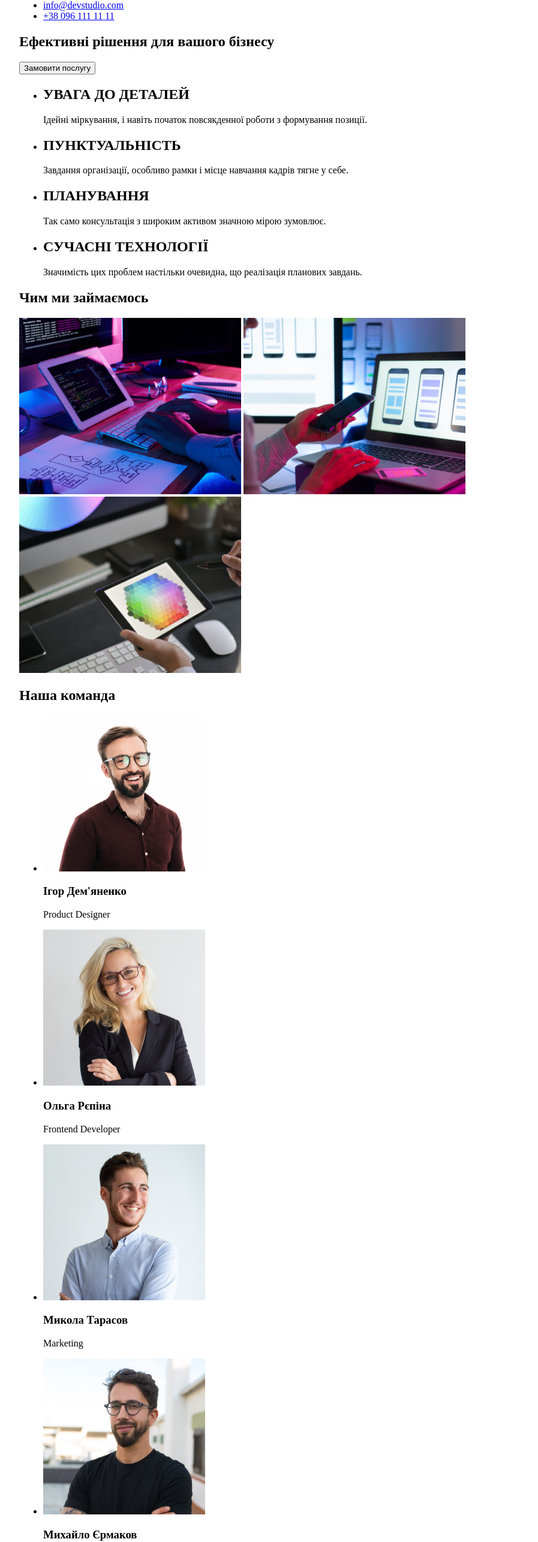
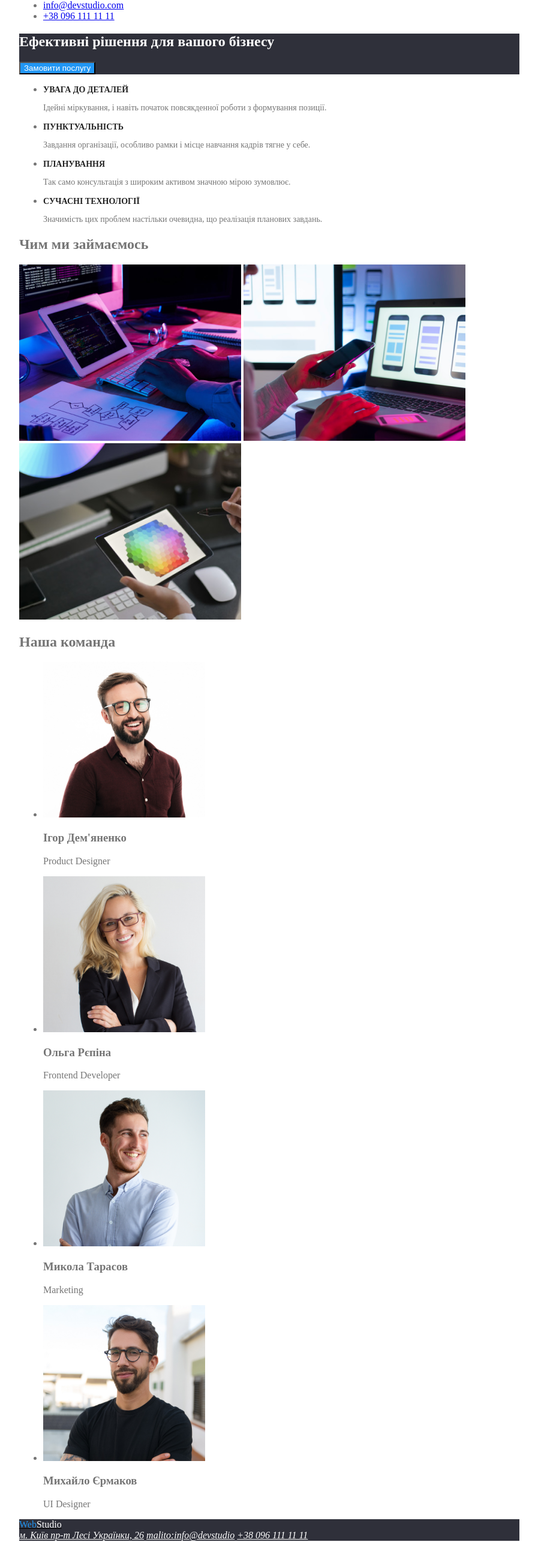
Before and after one commit to RomanKaptarUA/WebStudio, a plain HTML site: page index.html in a window 1280 px wide. Shown: the part 112-2683 px from the top of the page at 60% size, without its empty margins (191-1088 px from the left). Drawn offline with Linux system fonts and the light colour scheme.

Commit message:
add changes to css

```diff
--- a/css/style.css
+++ b/css/style.css
@@ -1,4 +1,79 @@
+:root{
+ --primary-text-color: #757575;
+ --title-text-color: #212121;
+ --second-text-color: #ffffff;
+ --background-button-color: #2196F3;
+ --primary-background-color: #FFF;
+ --backgroun-team-color: #F5F4FA;
+ --logo-color: #000;
+ --secondary-background-color: #2f303A;
+}
 body{
     padding: 0 215px;
-    color: 757575;
+    color: var(--primary-text-color);
+    background-color: var(--primary-background-color);
    }
+
+   span{
+    color: #2196F3;
+   }
+
+   /*header*/
+   .logo{
+    color: var(--logo-color);
+   }
+
+   .blue{
+    color: var(--background-button-color);
+   }
+
+.site{
+    color: var(--title-text-color);
+}
+
+/*post*/
+.post{
+    background-color: var(--secondary-background-color);
+}
+.post-title{
+    color: var(--second-text-color);
+}
+.post-button{
+    color: var(--second-text-color);
+    background: var(--background-button-color);
+    cursor: pointer;
+}
+
+/*benefits*/
+.benefits-name{
+    color: var(--title-text-color);
+    font-size: 14px;
+}
+
+.benefits-text{
+    font-size: 14px;
+}
+
+.page-footer{
+    background-color: var(--secondary-background-color);
+}
+
+span{
+    color: var(--second-text-color);
+}
+
+.web{
+    color: var(--background-button-color);
+}
+
+.adress-text{
+    color: var(--second-text-color);
+}
+
+.email{
+    color: var(--primary-background-color);
+}
+
+.phone-number{
+    color: var(--primary-background-color);
+}
--- a/index.html
+++ b/index.html
@@ -1,5 +1,5 @@
 <!DOCTYPE html>
-<html lang="en">
+<html lang="ua">
 <head>
     <meta charset="UTF-8">
     <meta http-equiv="X-UA-Compatible" content="IE=edge">
@@ -9,19 +9,22 @@
 </head>
 
 <body>
-    <header>
-        <nav>
-            <a href="./index.html">WebStudio</a>
-            <ul>
-                <li><a href="./index.html">Студія</a>
+    <header class="header">
+        <nav class="site-nav">
+            <a class="logo" href="./index.html"><span>Web</span>Studio</a>
+            <ul class="site-list">
+                <li>
+                    <a href="./index.html">Студія</a>
                 </li>
-                <li><a href="./portfolio.html">Портфоліо</a>
+                <li>
+                    <a href="./portfolio.html">Портфоліо</a>
                 </li>
-                <li><a href="#">Контакти</a>
+                <li>
+                    <a href="#">Контакти</a>
                 </li>
             </ul>
         </nav>
-        <ul>
+        <ul class="contacts-list">
             <li>
                 <a href="malito.info@devstudio.com">info@devstudio.com</a>
             </li>
@@ -31,40 +34,41 @@
         </ul>
     </header>
 
-    <main>
+    <main
+    class="main">
         <!--Замовлення послуги-->
-        <section>
-            <h1>Ефективні рішення для вашого бізнесу</h1>
-            <button type="button">Замовити послугу</button>
+        <section class="post">
+            <h2 class="post-title">Ефективні рішення для вашого бізнесу</h2>
+            <button class="post-button" type="button">Замовити послугу</button>
         </section>
 
         <!--Про нас-->
-        <section>
-            <ul>
-                <li>
-                    <h2>УВАГА ДО ДЕТАЛЕЙ</h2>
-                    <p>Ідейні міркування, і навіть початок повсякденної роботи з формування позиції.</p>
+        <section class="benefits">
+            <ul class="benefits-list">
+                <li class="benefits-block">
+                    <h2 class="benefits-name">УВАГА ДО ДЕТАЛЕЙ</h2>
+                    <p class="benefits-text">Ідейні міркування, і навіть початок повсякденної роботи з формування позиції.</p>
                 </li>
-                <li>
-                    <h2>ПУНКТУАЛЬНІСТЬ</h2>
-                    <p>Завдання організації, особливо рамки і місце навчання кадрів тягне у себе.</p>
+                <li class="benefits-block">
+                    <h2 class="benefits-name">ПУНКТУАЛЬНІСТЬ</h2>
+                    <p class="benefits-text">Завдання організації, особливо рамки і місце навчання кадрів тягне у себе.</p>
                 </li>
-                <li>
-                    <h2>ПЛАНУВАННЯ</h2>
-                    <p>Так само консультація з широким активом значною мірою зумовлює.</p>
+                <li class="benefits-block">
+                    <h2 class="benefits-name">ПЛАНУВАННЯ</h2>
+                    <p class="benefits-text">Так само консультація з широким активом значною мірою зумовлює.</p>
                 </li>
-                <li>
-                    <h2>СУЧАСНІ ТЕХНОЛОГІЇ</h2>
-                    <p>Значимість цих проблем настільки очевидна, що реалізація планових завдань.</p>
+                <li class="benefits-block">
+                    <h2 class="benefits-name">СУЧАСНІ ТЕХНОЛОГІЇ</h2>
+                    <p class="benefits-text">Значимість цих проблем настільки очевидна, що реалізація планових завдань.</p>
                 </li>
             </ul>
         </section>
 
        <!--Чим займаємось-->
-       <section>
+       <section class="activity">
         <div>
-            <h2>Чим ми займаємось</h2>
-            <div>
+            <h2 class="section-title">Чим ми займаємось</h2>
+            <div class="activity-list">
                 <img src="images/img1.png" alt="Пишемо код">
                 <img src="images/img2.png" alt="Аналізуємо">
                 <img src="images/img3.png" alt="Робимо дезайн">
@@ -73,37 +77,37 @@
        </section>
 
        <!--Наша команда-->
-       <section>
+       <section class="team">
         <div>
-            <h2>Наша команда</h2>
-            <ul>
-                <li>
+            <h2 class="section-title">Наша команда</h2>
+            <ul class="team-list">
+                <li class="team-card">
                     <img src="images/1.jpg" alt="Product Designer"
                     width="270"
                     height="260">
-                    <h3>Ігор Дем'яненко</h3>
-                    <p>Product Designer</p>
+                    <h3 class="team-name">Ігор Дем'яненко</h3>
+                    <p class="team-position">Product Designer</p>
                 </li>
-                <li>
+                <li class="team-card">
                      <img src="images/2.jpg" alt="Ольга Рєпіна"
                      width="270"
                      height="260">
-                     <h3>Ольга Рєпіна</h3>
-                     <p>Frontend Developer</p>
+                     <h3 class="team-name">Ольга Рєпіна</h3>
+                     <p class="team-position">Frontend Developer</p>
                 </li>
-                <li>
+                <li class="team-card">
                     <img src="images/3.jpg" alt="Marketing"
                     width="270"
                     height="260">
-                    <h3>Микола Тарасов</h3>
-                    <p>Marketing</p>
+                    <h3 class="team-name">Микола Тарасов</h3>
+                    <p class="team-position">Marketing</p>
                 </li>
-                <li>
+                <li class="team-card">
                     <img src="images/4.jpg" alt="UI Designer"
                     width="270"
                     height="260">
-                    <h3>Михайло Єрмаков</h3>
-                    <p>UI Designer</p>
+                    <h3 class="team-name">Михайло Єрмаков</h3>
+                    <p class="team-position">UI Designer</p>
                 </li>
             </ul>
         </div>
@@ -112,12 +116,12 @@
 
     </main>
 
-   <footer>
-    <a href="#">WebStudio</a>
-     <address>
-        <a href="#">м. Київ пр-т Лесі Українки, 26</a>
-        <a href="malito:info@devstudio.com"></a>
-        <a href="tel:+380961111111">+38 096 111 11 11</a>
+   <footer class="page-footer">
+    <a class="logo" href="#"><span class="web">Web</span><span>Studio</span></a>
+     <address class="address">
+        <a class="adress-text" href="#">м. Київ пр-т Лесі Українки, 26</a>
+        <a class="email" href="malito:info@devstudio">malito:info@devstudio</a>
+        <a class="phone-number" href="tel:+380961111111">+38 096 111 11 11</a>
      </address>
    </footer>
 
```
Also changed, not shown: portfolio.html (+17 -15 lines).
